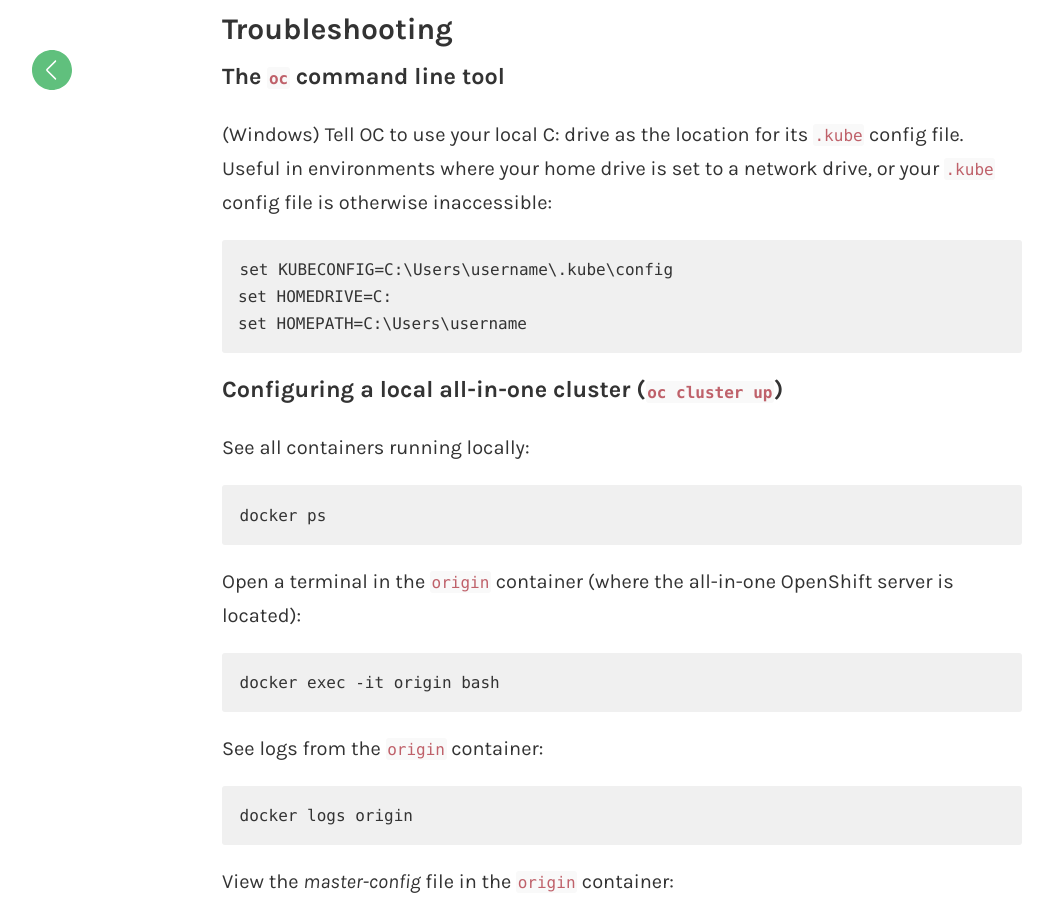
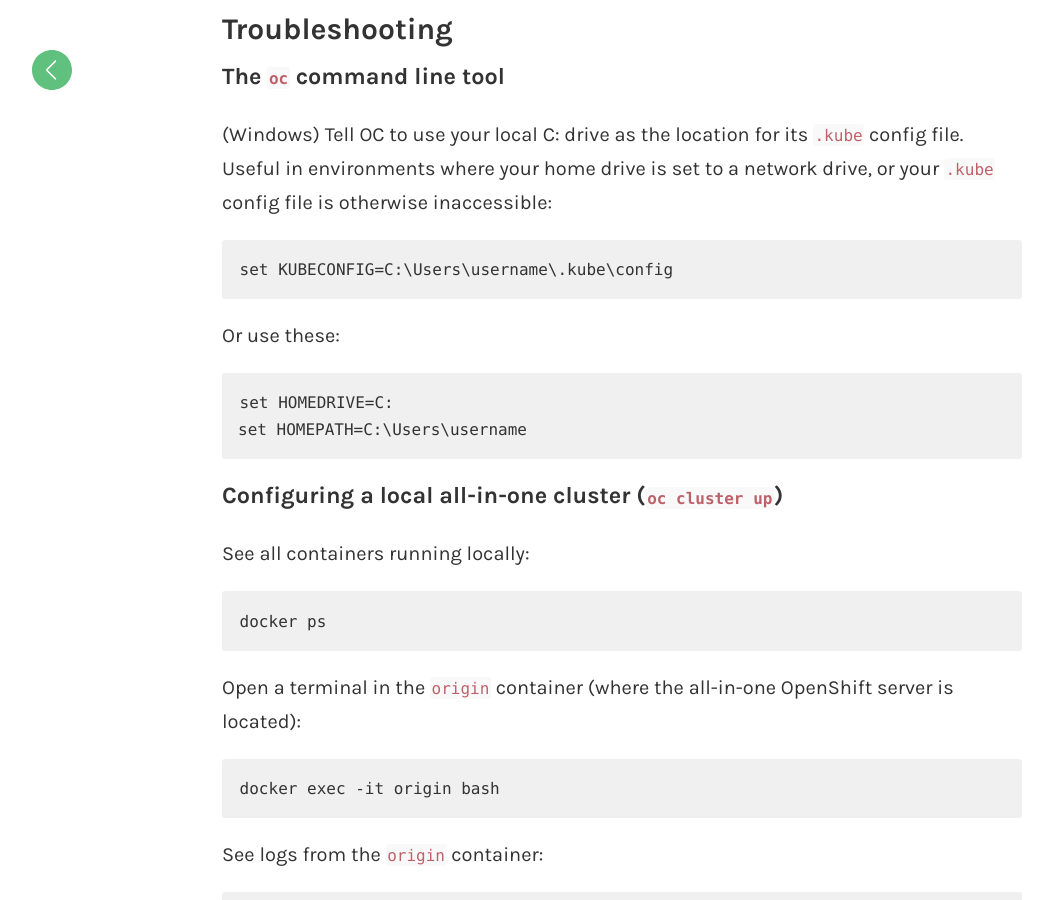
Before and after one commit to monodot/monodot-co-uk, a Jekyll site: the page built from _posts/2016-12-09-openshift-cheatsheet.markdown, in a window 1280 px wide and 900 px high, scrolled down 1854 px. Shown: the whole window, without its empty margins (18-1071 px from the left). Built offline with Jekyll 4.4.1, drawn with Linux system fonts in a browser that asks for light colours; comment, search, counter and statistics services are not loaded.

Commit message:
OCP kube settings on Windows

```diff
--- a/_posts/2016-12-09-openshift-cheatsheet.markdown
+++ b/_posts/2016-12-09-openshift-cheatsheet.markdown
@@ -61,6 +61,9 @@
 (Windows) Tell OC to use your local C: drive as the location for its `.kube` config file. Useful in environments where your home drive is set to a network drive, or your `.kube` config file is otherwise inaccessible:
 
     set KUBECONFIG=C:\Users\username\.kube\config
+
+Or use these:
+
     set HOMEDRIVE=C:
     set HOMEPATH=C:\Users\username
 
```
